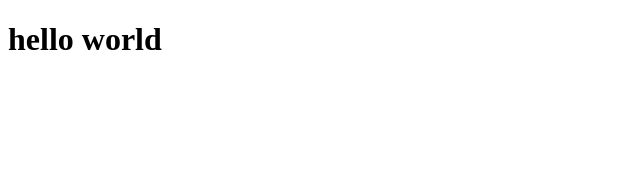
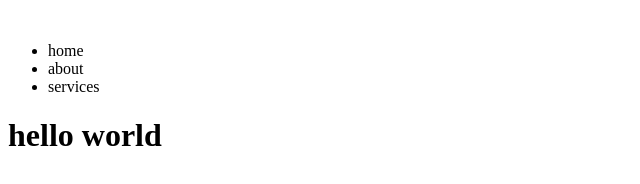
Before and after one commit to rawannaser30/test5, a plain HTML site: page index.html in a window 1280 px wide. Shown: the whole page, without its empty margins (0-640 px from the left). Drawn offline with Linux system fonts and the light colour scheme; files that its build step writes are made by us from their sources.

Commit message:
add navbar

```diff
--- a/index.html
+++ b/index.html
@@ -7,6 +7,14 @@
     <title>Git</title>
 </head>
 <body>
+    <nav>
+        <img src="" alt="">
+        <ul>
+            <li>home</li>
+            <li>about</li>
+            <li>services</li>
+        </ul>
+    </nav>
     <h1>hello world</h1>
 </body>
 </html>
```
